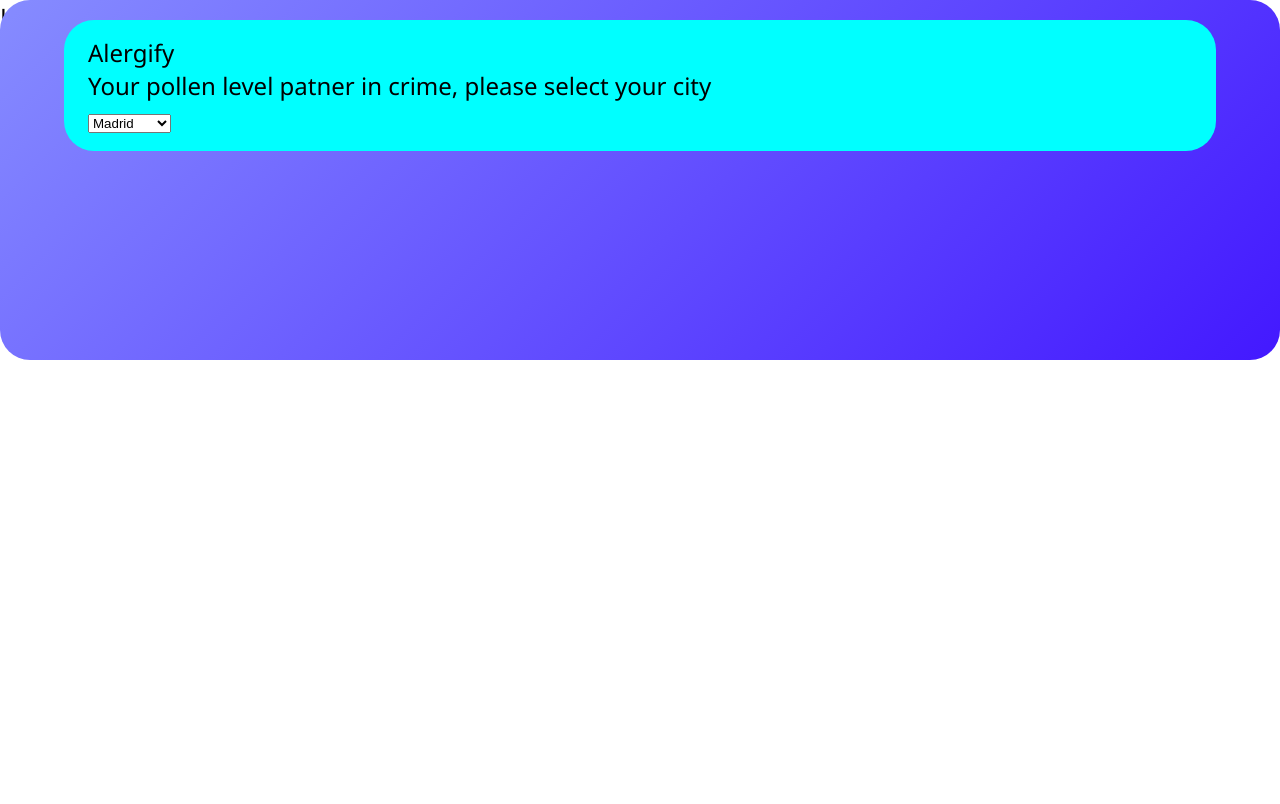
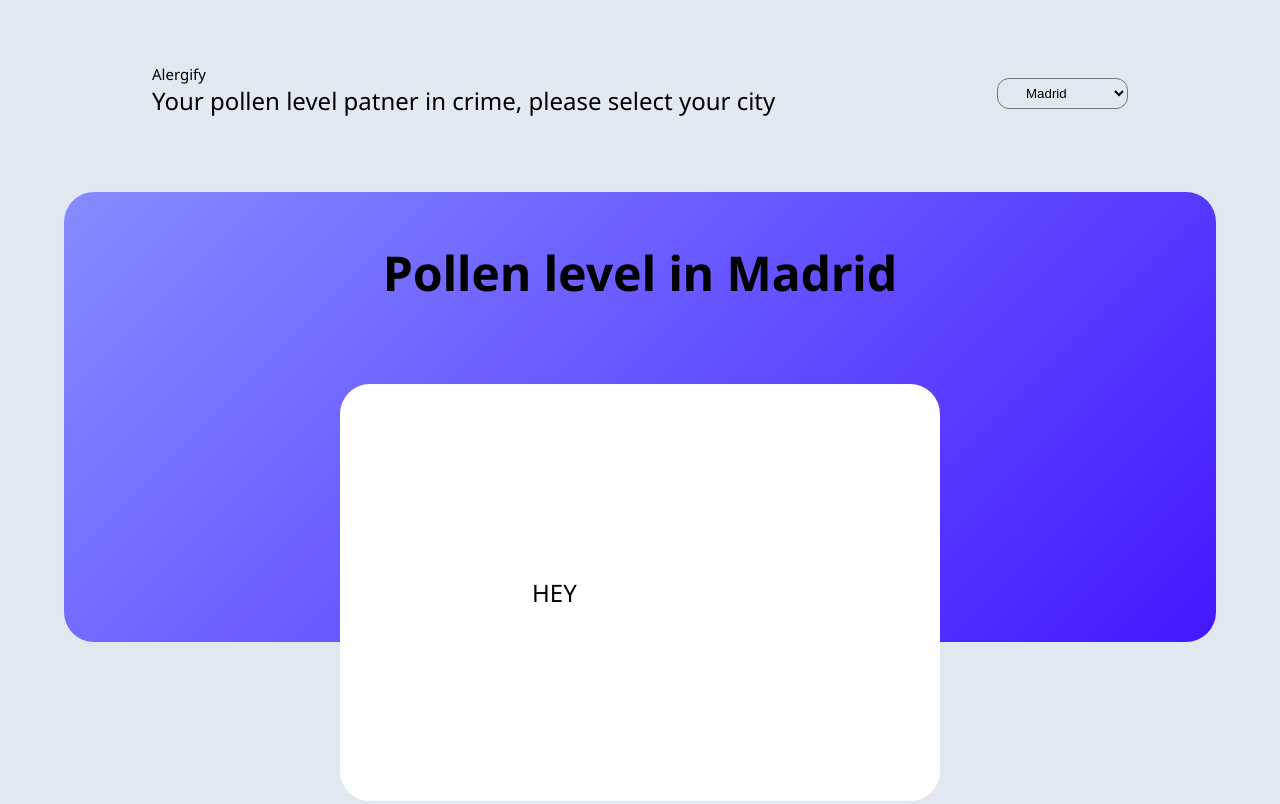
Before and after one commit to soyjuanmacias/alergify, a website: page index.html in a window 1280 px wide. Shown: the top 804 px of the page. Drawn offline with Linux system fonts and the light colour scheme.

Commit message:
Improve styles architecture

```diff
--- /dev/null
+++ b/sass/components/_app-container.scss
@@ -0,0 +1,28 @@
+@use "../core/variables" as *;
+@use "../core/responsive" as *;
+
+.app-container {
+    background-color: $gray-soft;
+    padding: $spacing_xl;
+    padding-top: $spacing_xxxl;
+
+    main {
+        background-color: white;
+        z-index: $zIndex_md;
+        position: relative;
+
+        width: 600px;
+        margin: 0 auto;
+        padding: $spacing_lg;
+        margin-top: $spacing_xxxl;
+        border-radius: $border_md;
+
+        @include desktop {
+            padding: $spacing_xxxl;
+        }
+    }
+
+    footer {
+        position: relative;
+    }
+}
--- /dev/null
+++ b/sass/components/_faq.scss
@@ -0,0 +1,8 @@
+@use "../core/variables" as *;
+
+.faq {
+    margin-top: $spacing_xxl;
+    display: flex;
+    flex-direction: column;
+    gap: $spacing_xl;
+}
--- /dev/null
+++ b/sass/components/_header.scss
@@ -0,0 +1,22 @@
+@use "../core/variables" as *;
+@use "../core/responsive" as *;
+
+header {
+    background: linear-gradient(
+        135deg,
+        rgb(134, 140, 255) 0%,
+        rgb(67, 24, 255) 100%
+    );
+    position: absolute;
+    border-radius: $border_md;
+    height: 45vh;
+    min-height: rem(300);
+    padding: $spacing_xl;
+    width: $header-width;
+    left: $header-container-spacing;
+    right: $header-container-spacing;
+
+    h1 {
+        text-align: center;
+    }
+}
--- /dev/null
+++ b/sass/components/_nav.scss
@@ -0,0 +1,28 @@
+@use "../core/variables" as *;
+
+nav {
+    backdrop-filter: $bg_blur;
+    border-radius: $border_md;
+    left: $nav-container-spacing;
+    margin: 0 auto;
+    padding: 16px 24px;
+    position: fixed;
+    right: $nav-container-spacing;
+    top: $spacing_xl;
+    width: $nav_width;
+    z-index: $zIndex_xxxl;
+
+    display: flex;
+    justify-content: space-between;
+    align-items: center;
+
+    p:first-child {
+        font-size: $font-xs;
+    }
+
+    select {
+        padding: $spacing_xs $spacing_md;
+        background-color: $gray-soft;
+        border-radius: $border_xs;
+    }
+}
--- a/sass/core/_globals.scss
+++ b/sass/core/_globals.scss
@@ -8,6 +8,7 @@
 
 html,
 body {
+    height: 100%;
     min-width: 320px;
     font-size: $html-font;
 
--- a/sass/core/_variables.scss
+++ b/sass/core/_variables.scss
@@ -5,14 +5,21 @@ $font: "Noto Sans";
 
 // Sizes
 $html-font: 16px;
+$font-xs: rem(10);
+$font-sm: rem(14);
+$font-md: rem(16);
+$font-lg: rem(18);
+$font-xl: rem(22);
 
 // Borders
 $border_md: rem(20);
+$border_xs: rem(8);
 
 // Spacing:
-$spacing_sm: rem(4);
-$spacing_md: rem(8);
-$spacing_lg: rem(16);
+$spacing_xs: rem(4);
+$spacing_sm: rem(8);
+$spacing_md: rem(16);
+$spacing_lg: rem(24);
 $spacing_xl: rem(32);
 $spacing_xxl: rem(64);
 $spacing_xxxl: rem(128);
@@ -26,5 +33,15 @@ $zIndex_xxl: 10000;
 $zIndex_xxxl: 1000000;
 
 // Components
-$nav_width: 90%;
+// Nav
+$nav_width: 80%;
 $nav-container-spacing: calc((100% - $nav_width) / 2);
+
+// Header
+$header-width: 90%;
+$header-container-spacing: calc((100% - $header-width) / 2);
+
+// Backgrounds
+$bg-blur: blur(20px);
+
+$gray-soft: #E2E8F0;
--- a/sass/styles.scss
+++ b/sass/styles.scss
@@ -2,29 +2,7 @@
 @use "core/globals";
 @use "core/responsive" as *;
 
-nav {
-    width: $nav_width;
-    margin: 0 auto;
-    position: fixed;
-    top: rem($spacing_xxl);
-    border-radius: $border_md;
-    background-color: aqua;
-    z-index: $zIndex_md;
-    left: $nav-container-spacing;
-    right: $nav-container-spacing;
-    top: 20px;
-    padding: 16px 24px;
-}
-
-header {
-    height: 45vh;
-    background: linear-gradient(
-        135deg,
-        rgb(134, 140, 255) 0%,
-        rgb(67, 24, 255) 100%
-    );
-    position: absolute;
-    width: 100%;
-    border-radius: $border_md;
-    padding: $spacing_xxl;
-}
+@use "components/nav";
+@use "components/header";
+@use "components/app-container";
+@use "components/faq";
```
Also changed, not shown: app/index.js (added), public/styles.css, 1 other file.
